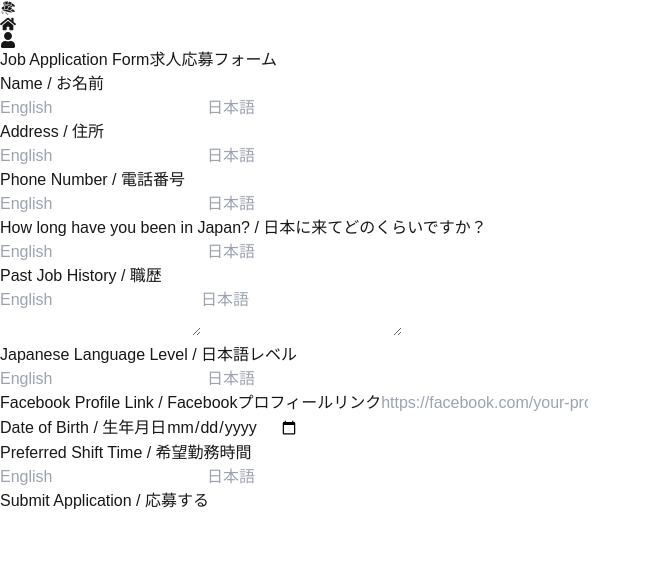
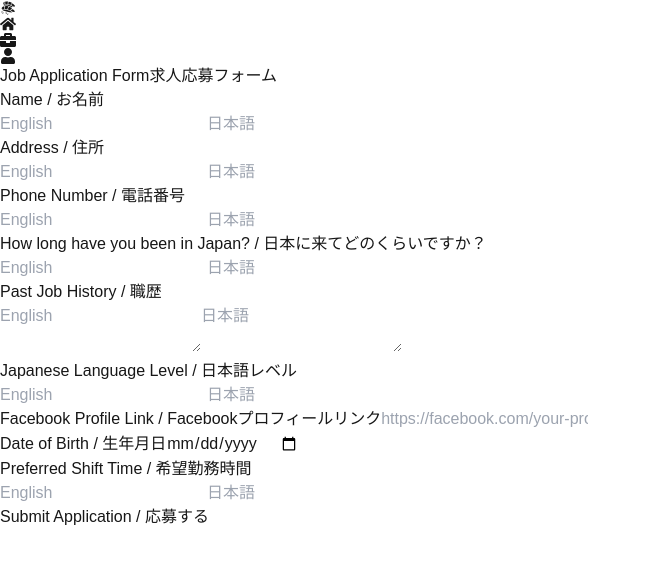
Before and after one commit to Ajit1428/sushiro, a Next.js app: page /job-application in a window 1280 px wide. Shown: the top 564 px of the page, without its empty margins (0-651 px from the left). Built offline with nearby package versions, Linux system fonts and the light colour scheme.

Commit message:
added restaurant route in header

```diff
--- a/src/app/components/Header.tsx
+++ b/src/app/components/Header.tsx
@@ -1,7 +1,7 @@
 'use client';
 
 import Link from 'next/link';
-import { FaHome, FaUser } from 'react-icons/fa';
+import { FaHome, FaUser, FaBriefcase } from 'react-icons/fa';
 import { GiSushis } from 'react-icons/gi';
 
 const Header = () => {
@@ -21,6 +21,9 @@ const Header = () => {
             <Link href="/" className="text-white text-2xl hover:bg-red-700 p-2 rounded-lg">
               <FaHome />
             </Link>
+            <Link href="/jobs" className="text-white text-2xl hover:bg-red-700 p-2 rounded-lg">
+              <FaBriefcase />
+            </Link>
             <Link href="/login" className="text-white text-2xl hover:bg-red-700 p-2 rounded-lg">
               <FaUser />
             </Link>
```
